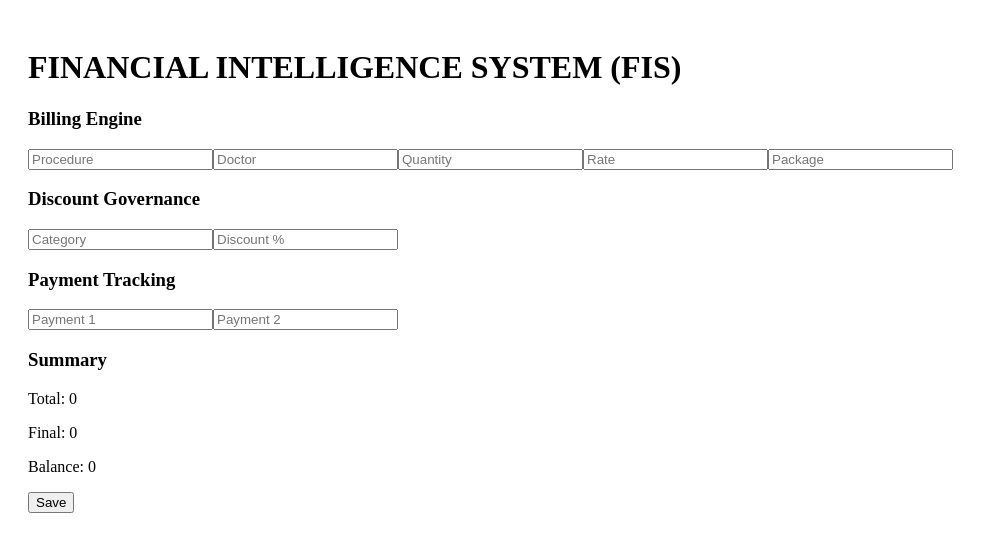
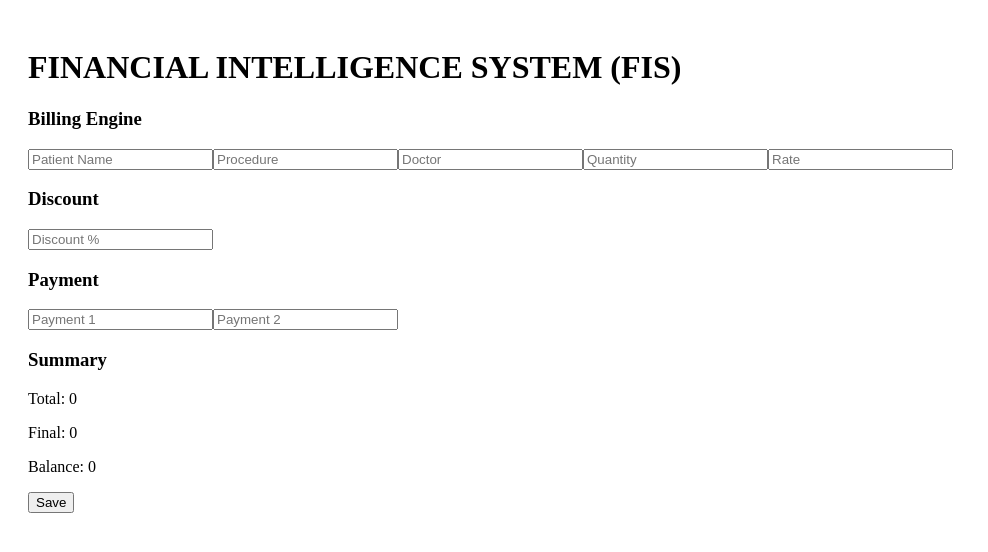
Before and after one commit to khabeerilham1-creator/clinic-client, a React (Create React App) app: page /fis in a window 1280 px wide. Shown: the top 552 px of the page, without its empty margins (0-988 px from the left). Built offline with nearby package versions, Linux system fonts and the light colour scheme.

Commit message:
fix fis frontend match backend

```diff
--- a/src/pages/FIS.jsx
+++ b/src/pages/FIS.jsx
@@ -1,15 +1,16 @@
 import React, { useState } from "react";
-import api from "../api";   // ✅ FIXED
+import axios from "axios";
+
+const BASE_URL = "https://pis-backend-final-1.onrender.com";
 
 function FIS() {
 
   const [form, setForm] = useState({
+    patient_name: "",
     procedure: "",
     doctor: "",
     qty: "",
     rate: "",
-    package: "",
-    category: "",
     discount: "",
     payment1: "",
     payment2: ""
@@ -23,7 +24,6 @@ function FIS() {
     const newData = { ...form, [e.target.name]: e.target.value };
     setForm(newData);
 
-    // ===== SAFE CALCULATION =====
     const qty = Number(newData.qty) || 0;
     const rate = Number(newData.rate) || 0;
     const discount = Number(newData.discount) || 0;
@@ -31,10 +31,7 @@ function FIS() {
     const p2 = Number(newData.payment2) || 0;
 
     const t = qty * rate;
-
-    // discount is % (0–100)
     const discountAmount = (t * discount) / 100;
-
     const f = t - discountAmount;
     const paid = p1 + p2;
     const b = f - paid;
@@ -46,14 +43,25 @@ function FIS() {
 
   const save = async () => {
     try {
-      await api.post("/fis/billing", {   // ✅ FIXED ROUTE + TOKEN
-        ...form,
-        total,
-        final,
-        balance
-      });
+      const token = localStorage.getItem("token");
 
-      alert("Saved ✅");
+      // ✅ ONLY SEND WHAT BACKEND EXPECTS
+      await axios.post(
+        BASE_URL + "/fis/billing",
+        {
+          patient_name: form.patient_name,
+          procedure: form.procedure,
+          doctor: form.doctor,
+          amount: final   // 🔥 IMPORTANT
+        },
+        {
+          headers: {
+            Authorization: `Bearer ${token}`
+          }
+        }
+      );
+
+      alert("Billing Saved ✅");
 
     } catch (err) {
       console.log("FIS ERROR:", err.response?.data || err);
@@ -65,25 +73,21 @@ function FIS() {
     <div style={{ padding: 20 }}>
       <h1>FINANCIAL INTELLIGENCE SYSTEM (FIS)</h1>
 
-      {/* BILLING */}
       <h3>Billing Engine</h3>
+
+      <input name="patient_name" placeholder="Patient Name" onChange={handleChange}/>
       <input name="procedure" placeholder="Procedure" onChange={handleChange}/>
       <input name="doctor" placeholder="Doctor" onChange={handleChange}/>
       <input name="qty" placeholder="Quantity" onChange={handleChange}/>
       <input name="rate" placeholder="Rate" onChange={handleChange}/>
-      <input name="package" placeholder="Package" onChange={handleChange}/>
 
-      {/* DISCOUNT */}
-      <h3>Discount Governance</h3>
-      <input name="category" placeholder="Category" onChange={handleChange}/>
+      <h3>Discount</h3>
       <input name="discount" placeholder="Discount %" onChange={handleChange}/>
 
-      {/* PAYMENT */}
-      <h3>Payment Tracking</h3>
+      <h3>Payment</h3>
       <input name="payment1" placeholder="Payment 1" onChange={handleChange}/>
       <input name="payment2" placeholder="Payment 2" onChange={handleChange}/>
 
-      {/* SUMMARY */}
       <h3>Summary</h3>
       <p>Total: {total}</p>
       <p>Final: {final}</p>
```
